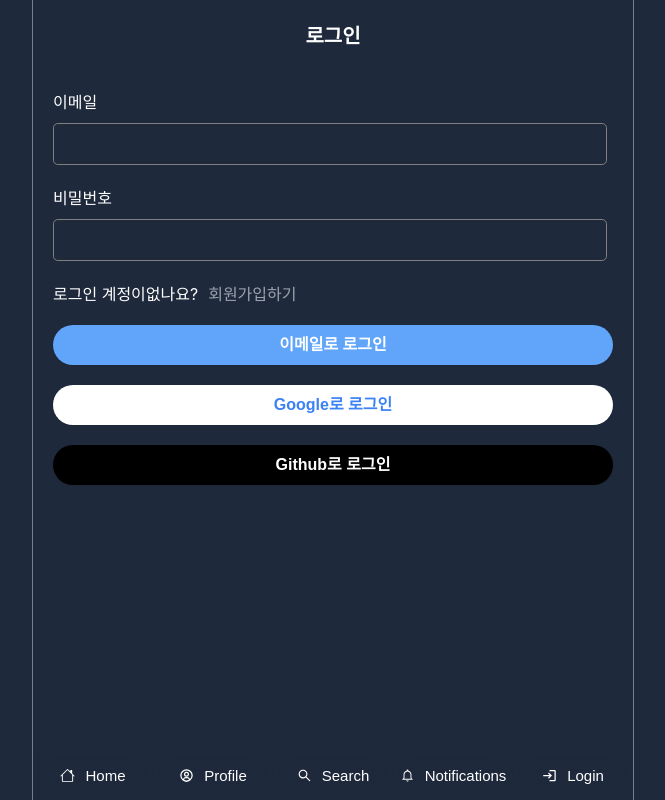
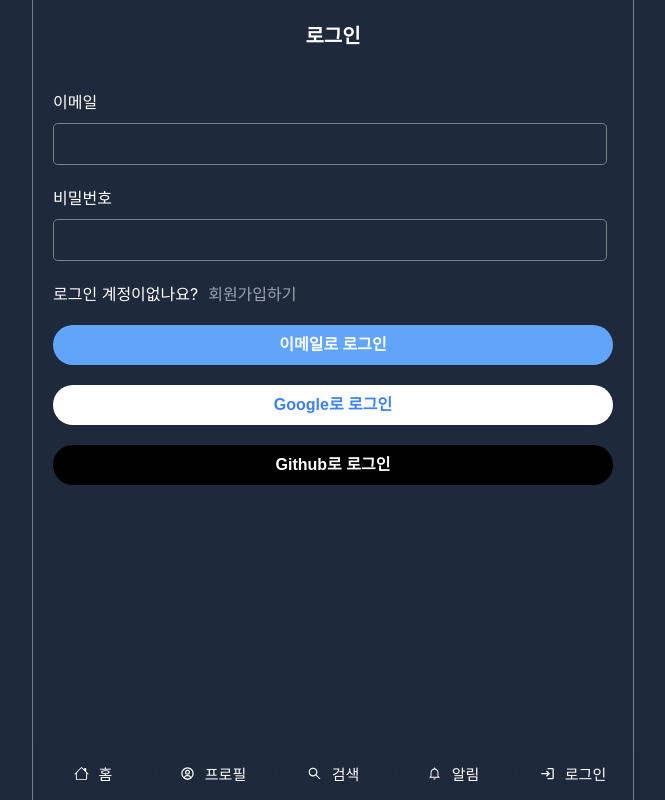
Before and after one commit to korca0220/fs-twitter-app, a React (Create React App) app: page /users/login in a window 1280 px wide. Shown: the whole page, without its empty margins (307-972 px from the left). Built offline with nearby package versions, Linux system fonts and the light colour scheme; no server answers.

Commit message:
translation

```diff
--- a/src/components/Menu.tsx
+++ b/src/components/Menu.tsx
@@ -8,6 +8,7 @@ import { MdLogin, MdLogout } from "react-icons/md";
 import { useNavigate } from "react-router-dom";
 import { toast } from "react-toastify";
 
+import { useTranslation } from "hooks/useTranslation";
 import { AiOutlineSearch } from "react-icons/ai";
 import { IoMdNotificationsOutline } from "react-icons/io";
 
@@ -15,6 +16,8 @@ export default function MenuList() {
   const { user } = useContext(AuthContext);
 
   const navigate = useNavigate();
+
+  const t = useTranslation();
 
   const handleClickLogout = async () => {
     const auth = getAuth(app);
@@ -35,29 +38,29 @@ export default function MenuList() {
       <div className="footer__grid">
         <button type="button" onClick={() => navigate("/")}>
           <BsHouse />
-          Home
+          {t("MENU_HOME")}
         </button>
         <button type="button" onClick={() => navigate("/profile")}>
           <BiUserCircle />
-          Profile
+          {t("MENU_PROFILE")}
         </button>
         <button type="button" onClick={() => navigate("/search")}>
           <AiOutlineSearch />
-          Search
+          {t("MENU_SEARCH")}
         </button>
         <button type="button" onClick={() => navigate("/Notifications")}>
           <IoMdNotificationsOutline />
-          Notifications
+          {t("MENU_NOTI")}
         </button>
         {user === null ? (
           <button type="button" onClick={() => navigate("/user/login")}>
             <MdLogin />
-            Login
+            {t("MENU_LOGIN")}
           </button>
         ) : (
           <button type="button" onClick={handleClickLogout}>
             <MdLogout />
-            Logout
+            {t("MENU_LOGOUT")}
           </button>
         )}
       </div>
--- /dev/null
+++ b/src/constants/lnaguage.tsx
@@ -0,0 +1,26 @@
+export const TRANSLATIONS = {
+  MENU_HOME: {
+    ko: "홈",
+    en: "Home",
+  },
+  MENU_PROFILE: {
+    ko: "프로필",
+    en: "Profile",
+  },
+  MENU_SEARCH: {
+    ko: "검색",
+    en: "Search",
+  },
+  MENU_NOTI: {
+    ko: "알림",
+    en: "Notifications",
+  },
+  MENU_LOGOUT: {
+    ko: "로그아웃",
+    en: "Logout",
+  },
+  MENU_LOGIN: {
+    ko: "로그인",
+    en: "Login",
+  },
+};
--- /dev/null
+++ b/src/hooks/useTranslation.ts
@@ -0,0 +1,11 @@
+import { languageState } from "atom";
+import { TRANSLATIONS } from "constants/lnaguage";
+import { useRecoilValue } from "recoil";
+
+export function useTranslation() {
+  const lang = useRecoilValue(languageState);
+
+  return (key: keyof typeof TRANSLATIONS) => {
+    return TRANSLATIONS[key][lang];
+  };
+}
```
